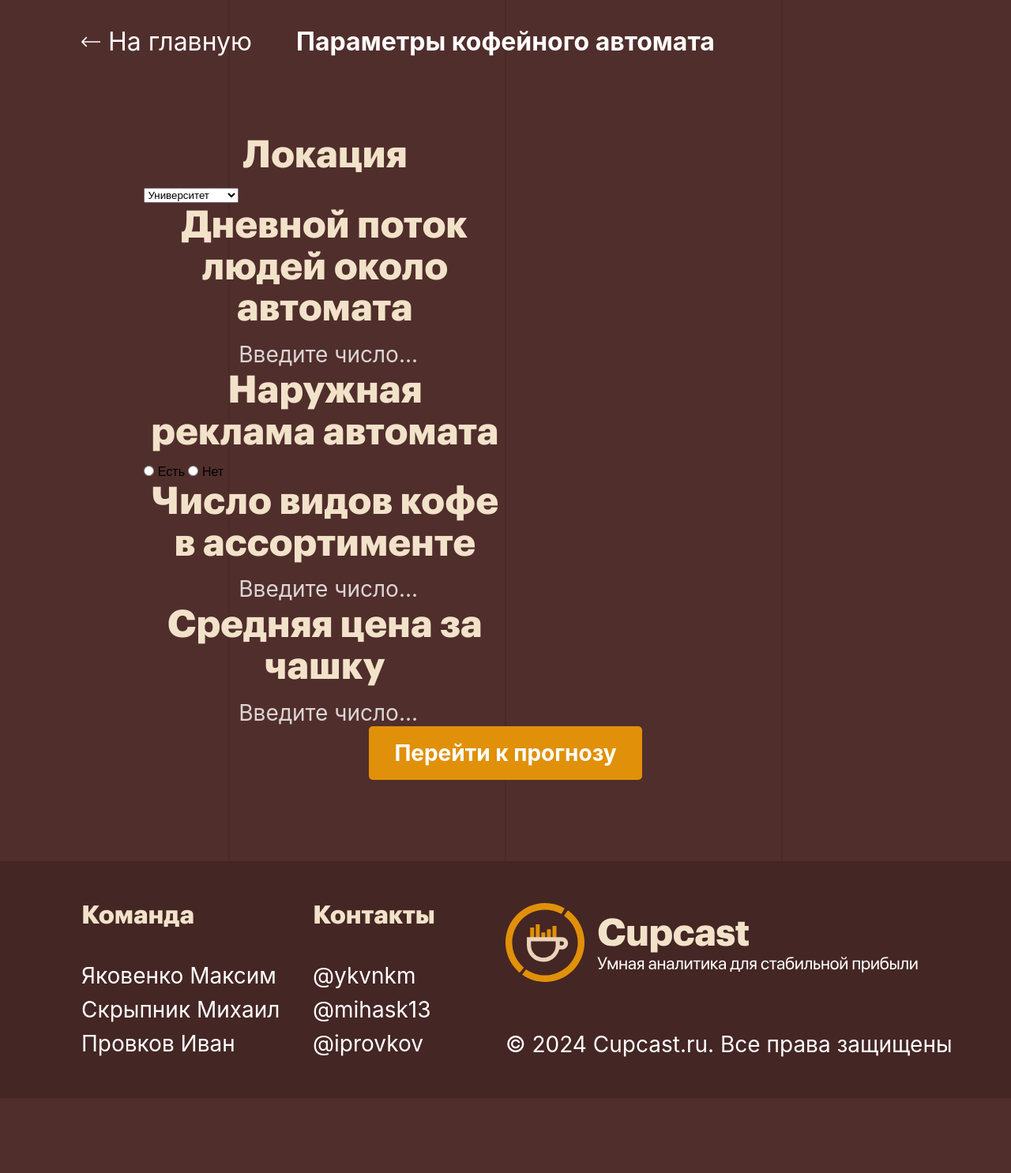
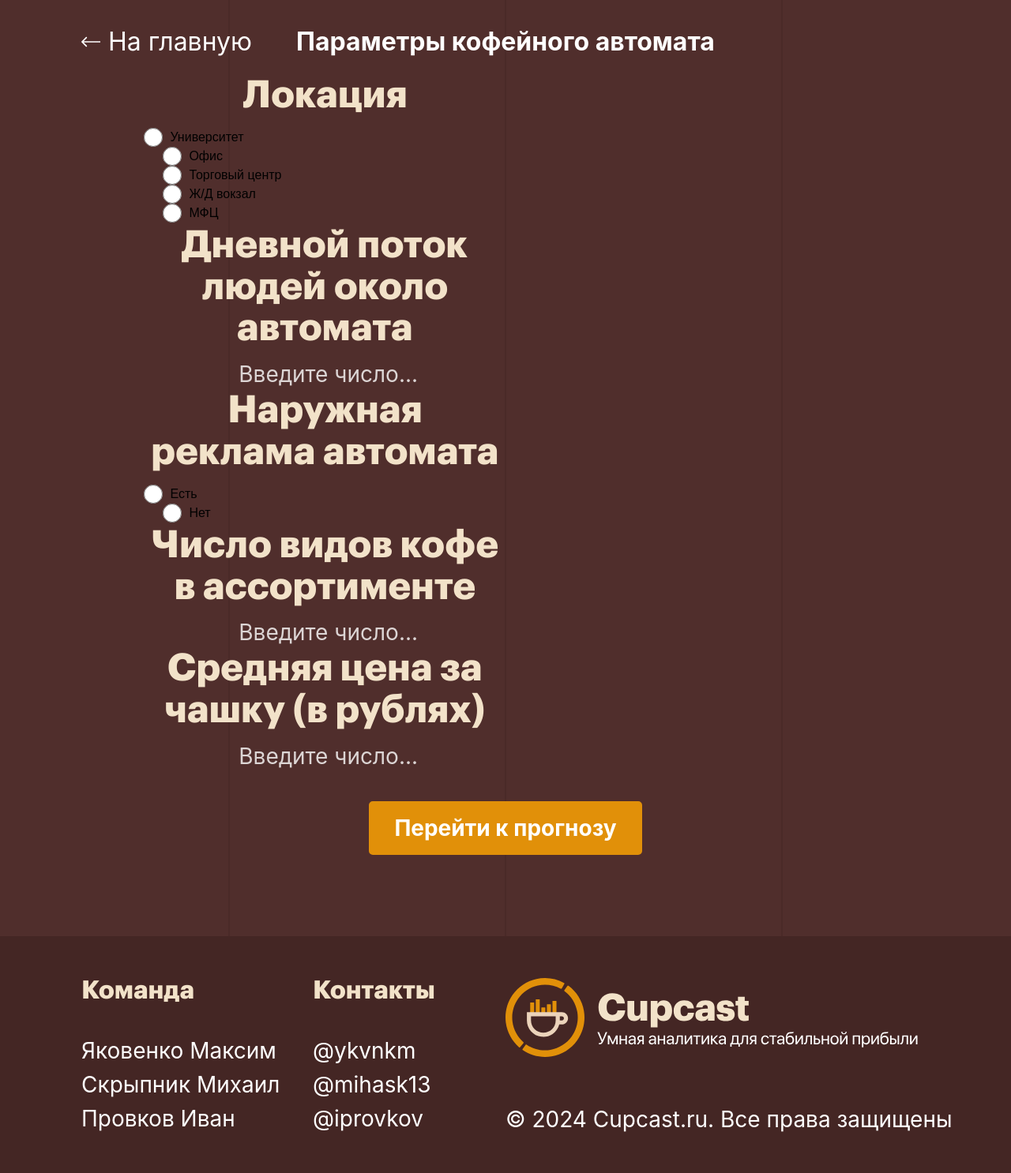
Before and after one commit to oneway192/cupcast, a Flask app: page /page-2 in a window 1280 px wide. Shown: the part 75-1561 px from the top of the page at 79% size. Before the commit the page ends 1466 px from the top, so only its background shows below. Run offline with Flask 3, Linux system fonts and the light colour scheme; some libraries are stand-ins or nearby versions; some web fonts are replaced.

Commit message:
Update page-2.html

```diff
--- a/templates/page-2.html
+++ b/templates/page-2.html
@@ -27,40 +29,40 @@
             </a>
             <h1>Параметры кофейного автомата</h1>
             <form action="/page-3" method="POST">
-                <div class="location-section">
+                <div class="inner-section">
                     <h2 class="location-title">Локация</h2>
-                    <select name="location" required>
-                        <option value="Университет">Университет</option>
-                        <option value="Офис">Офис</option>
-                        <option value="Торговый центр">Торговый центр</option>
-                        <option value="Железнодорожный вокзал">Ж/Д вокзал</option>
-                        <option value="МФЦ">МФЦ</option>
-                    </select>
+                    <div class="choice-form">
+                        <label class="choice-group"><input class="choice-circle" type="radio" name="location" value="Университет" required> Университет</label>
+                        <label class="choice-group"><input class="choice-circle" type="radio" name="location" value="Офис" required> Офис</label>
+                        <label class="choice-group"><input class="choice-circle" type="radio" name="location" value="Торговый центр" required> Торговый центр</label>
+                        <label class="choice-group"><input class="choice-circle" type="radio" name="location" value="Ж/Д вокзал" required> Ж/Д вокзал</label>
+                        <label class="choice-group"><input class="choice-circle" type="radio" name="location" value="МФЦ" required> МФЦ</label>
+                    </div>
                 </div>
                 <div class="inner-section">
                     <h2 class="location-title">Дневной поток людей около автомата</h2>
-                    <input type="number" name="daily_traffic" class="input-field" placeholder="Введите число..." required>
+                    <input type="number" name="daily_traffic" class="input-field" placeholder="Введите число..." min="0" step="100" required>
                 </div>
                 <div class="inner-section">
                     <h2 class="location-title">Наружная реклама автомата</h2>
-                    <div>
-                        <label><input type="radio" name="is_advertised" value="1" required> Есть</label>
-                        <label><input type="radio" name="is_advertised" value="0" required> Нет</label>
+                    <div class="choice-form">
+                        <label class="choice-group" ><input class="choice-circle" type="radio" name="is_advertised" value="1" required> Есть</label>
+                        <label class="choice-group"><input class="choice-circle" type="radio" name="is_advertised" value="0" required> Нет</label>
                     </div>
                 </div>
                 <div class="inner-section">
                     <h2 class="location-title">Число видов кофе в ассортименте</h2>
-                    <input type="number" name="num_coffee_types" class="input-field" placeholder="Введите число..." required>
+                    <input type="number" name="num_coffee_types" class="input-field" placeholder="Введите число..." min="1" step="1" required>
                 </div>
                 <div class="inner-section">
-                    <h2 class="location-title">Средняя цена за чашку</h2>
-                    <input type="number" name="average_price_per_cup" class="input-field" placeholder="Введите число..." required>
+                    <h2 class="location-title">Средняя цена за чашку (в рублях)</h2>
+                    <input type="number" name="average_price_per_cup" class="input-field" placeholder="Введите число..." min="10" step="5" required>
                 </div>
-                <button type="submit" class="proceed-button">Перейти к прогнозу</button>
+                <button type="submit" class="proceed-button" style="margin-top: 40px;">Перейти к прогнозу</button>
             </form>
         </div>
     </main>
-    <footer>
+    <footer id="footer">
         <div class="footer-content">
             <div class="footer-section team-section">
                 <h2 class="footer-title">Команда</h2>
```
Also changed, not shown: other parts of templates/page-2.html (+7 -5 lines).
